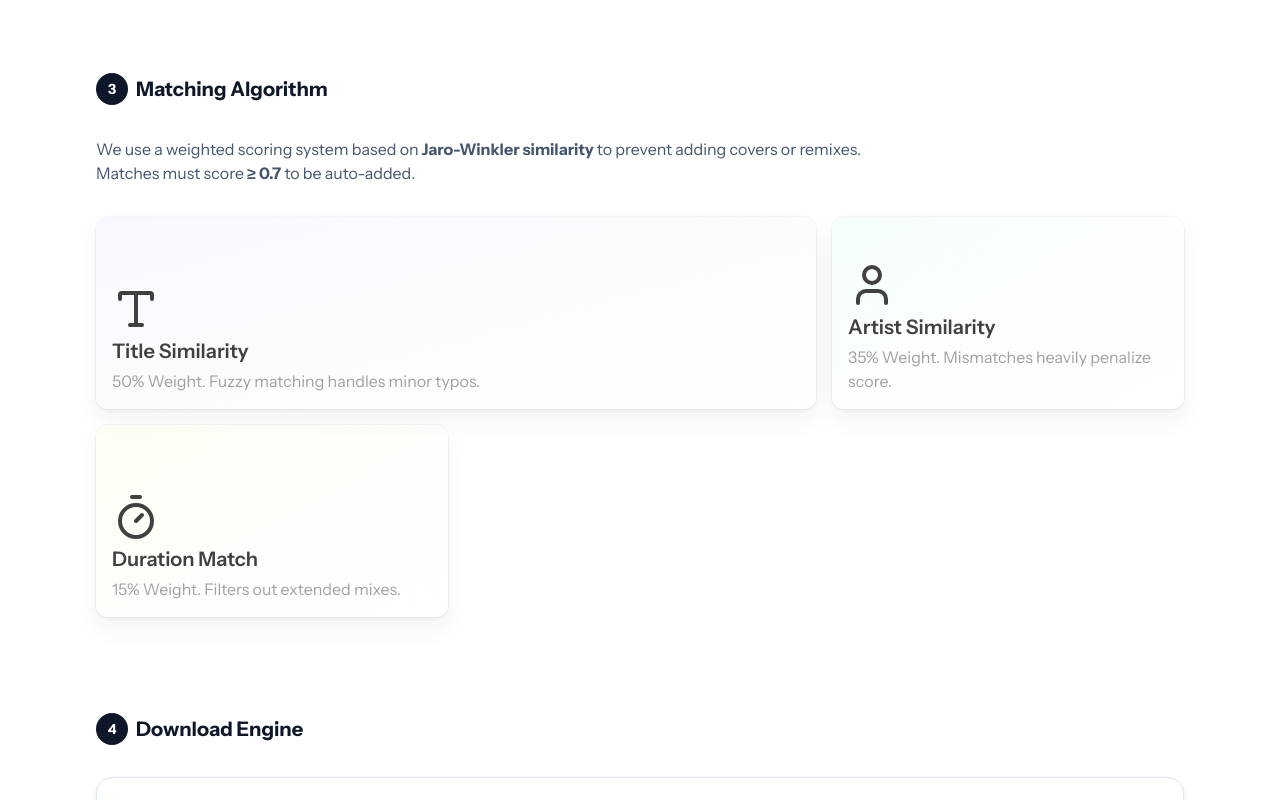
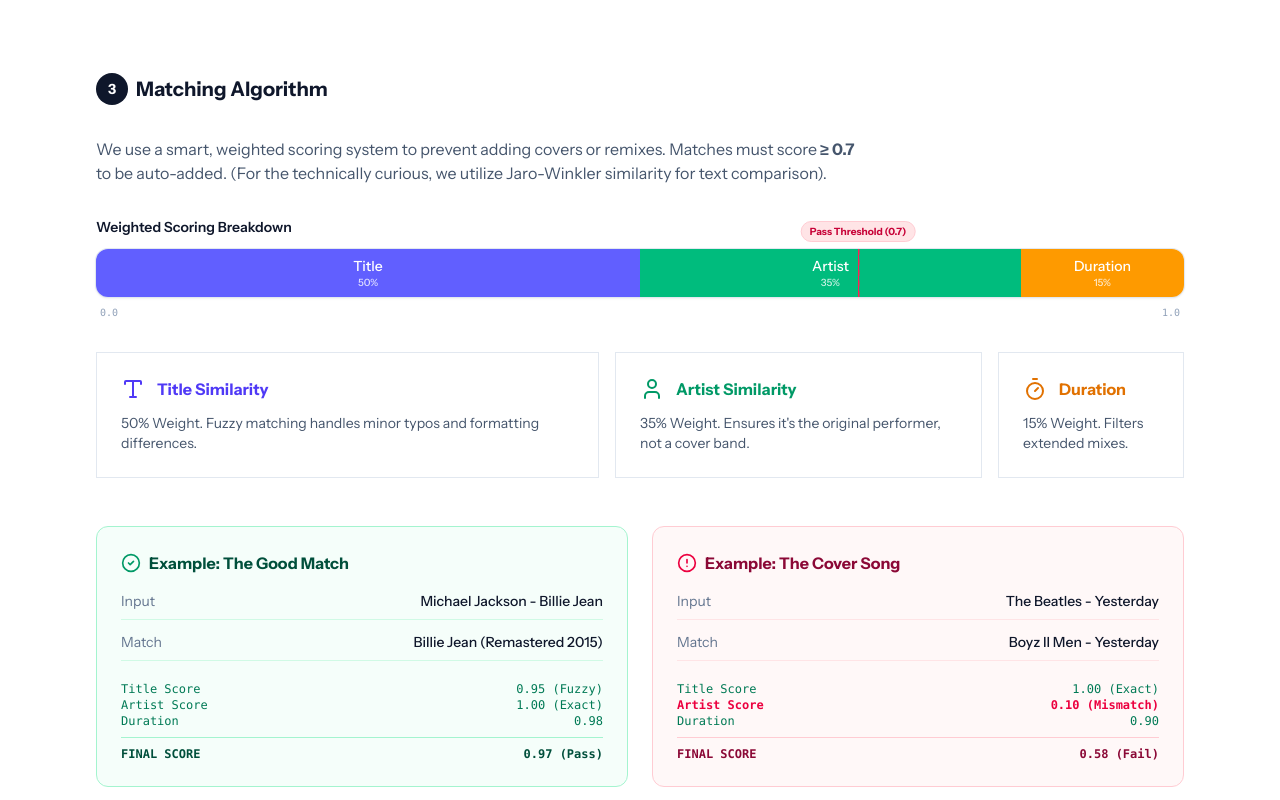
Before and after one commit to Microck/tuneport, a Next.js app in the folder website/: page /docs in a window 1280 px wide. Shown: the part 2520-3320 px from the top of the page. Built offline with nearby package versions, Linux system fonts and the light colour scheme.

Commit message:
docs: redesigned matching algorithm section

```diff
--- a/website/src/app/docs/page.tsx
+++ b/website/src/app/docs/page.tsx
@@ -9,6 +9,7 @@ import { BorderBeam } from "@/components/ui/border-beam";
 import { MagicCard } from "@/components/ui/magic-card";
 import { AnimatedShinyText } from "@/components/ui/animated-shiny-text";
 import { MatchingFlowDiagram } from "@/components/diagrams/matching-flow";
+import { MatchingWeightsChart } from "@/components/diagrams/matching-weights";
 import WordRotate from "@/components/ui/word-rotate";
 import {
   Table,
@@ -227,38 +228,84 @@ export default function DocsPage() {
             Matching Algorithm
           </h3>
           <p className="text-slate-600 mb-8 max-w-3xl">
-            We use a weighted scoring system based on <strong>Jaro-Winkler similarity</strong> to prevent adding covers or remixes. Matches must score <strong>&ge; 0.7</strong> to be auto-added.
+            We use a smart, weighted scoring system to prevent adding covers or remixes. Matches must score <strong>&ge; 0.7</strong> to be auto-added. (For the technically curious, we utilize Jaro-Winkler similarity for text comparison).
           </p>
 
-          <BentoGrid className="grid-rows-1 md:grid-rows-2 h-[400px]">
-            <BentoCard
-              name="Title Similarity"
-              className="md:col-span-2"
-              Icon={Type}
-              description="50% Weight. Fuzzy matching handles minor typos."
-              href="#"
-              cta="Core Metric"
-              background={<div className="absolute inset-0 bg-gradient-to-br from-indigo-50 to-transparent opacity-50" />}
-            />
-            <BentoCard
-              name="Artist Similarity"
-              className="md:col-span-1"
-              Icon={User}
-              description="35% Weight. Mismatches heavily penalize score."
-              href="#"
-              cta="Safety Check"
-              background={<div className="absolute inset-0 bg-gradient-to-br from-emerald-50 to-transparent opacity-50" />}
-            />
-            <BentoCard
-              name="Duration Match"
-              className="md:col-span-1"
-              Icon={Timer}
-              description="15% Weight. Filters out extended mixes."
-              href="#"
-              cta="Validation"
-              background={<div className="absolute inset-0 bg-gradient-to-br from-amber-50 to-transparent opacity-50" />}
-            />
-          </BentoGrid>
+          <div className="space-y-12">
+            <MatchingWeightsChart />
+
+            <div className="flex flex-col md:flex-row gap-4">
+              <MagicCard className="flex-[5] p-6 border border-slate-200 bg-white" gradientColor="#F1F5F9">
+                <div className="flex items-center gap-3 mb-3 text-indigo-600">
+                  <Type className="h-6 w-6" />
+                  <h4 className="font-bold">Title Similarity</h4>
+                </div>
+                <p className="text-sm text-slate-600">50% Weight. Fuzzy matching handles minor typos and formatting differences.</p>
+              </MagicCard>
+              <MagicCard className="flex-[3.5] p-6 border border-slate-200 bg-white" gradientColor="#F1F5F9">
+                <div className="flex items-center gap-3 mb-3 text-emerald-600">
+                  <User className="h-6 w-6" />
+                  <h4 className="font-bold">Artist Similarity</h4>
+                </div>
+                <p className="text-sm text-slate-600">35% Weight. Ensures it's the original performer, not a cover band.</p>
+              </MagicCard>
+              <MagicCard className="flex-[1.5] p-6 border border-slate-200 bg-white" gradientColor="#F1F5F9">
+                <div className="flex items-center gap-3 mb-3 text-amber-600">
+                  <Timer className="h-6 w-6" />
+                  <h4 className="font-bold">Duration</h4>
+                </div>
+                <p className="text-sm text-slate-600">15% Weight. Filters extended mixes.</p>
+              </MagicCard>
+            </div>
+
+            <div className="grid md:grid-cols-2 gap-6">
+              <div className="rounded-xl border border-emerald-200 bg-emerald-50/50 p-6">
+                <h4 className="font-bold text-emerald-900 mb-4 flex items-center gap-2">
+                  <CheckCircle2 className="h-5 w-5 text-emerald-600" />
+                  Example: The Good Match
+                </h4>
+                <div className="space-y-3 text-sm">
+                  <div className="flex justify-between border-b border-emerald-100 pb-2">
+                    <span className="text-slate-500">Input</span>
+                    <span className="font-medium text-slate-900">Michael Jackson - Billie Jean</span>
+                  </div>
+                  <div className="flex justify-between border-b border-emerald-100 pb-2">
+                    <span className="text-slate-500">Match</span>
+                    <span className="font-medium text-slate-900">Billie Jean (Remastered 2015)</span>
+                  </div>
+                  <div className="pt-2 font-mono text-xs">
+                    <div className="flex justify-between text-emerald-700"><span>Title Score</span><span>0.95 (Fuzzy)</span></div>
+                    <div className="flex justify-between text-emerald-700"><span>Artist Score</span><span>1.00 (Exact)</span></div>
+                    <div className="flex justify-between text-emerald-700"><span>Duration</span><span>0.98</span></div>
+                    <div className="flex justify-between font-bold text-emerald-900 mt-2 border-t border-emerald-200 pt-2"><span>FINAL SCORE</span><span>0.97 (Pass)</span></div>
+                  </div>
+                </div>
+              </div>
+
+              <div className="rounded-xl border border-rose-200 bg-rose-50/50 p-6">
+                <h4 className="font-bold text-rose-900 mb-4 flex items-center gap-2">
+                  <AlertCircle className="h-5 w-5 text-rose-600" />
+                  Example: The Cover Song
+                </h4>
+                <div className="space-y-3 text-sm">
+                  <div className="flex justify-between border-b border-rose-100 pb-2">
+                    <span className="text-slate-500">Input</span>
+                    <span className="font-medium text-slate-900">The Beatles - Yesterday</span>
+                  </div>
+                  <div className="flex justify-between border-b border-rose-100 pb-2">
+                    <span className="text-slate-500">Match</span>
+                    <span className="font-medium text-slate-900">Boyz II Men - Yesterday</span>
+                  </div>
+                  <div className="pt-2 font-mono text-xs">
+                    <div className="flex justify-between text-emerald-700"><span>Title Score</span><span>1.00 (Exact)</span></div>
+                    <div className="flex justify-between text-rose-600 font-bold"><span>Artist Score</span><span>0.10 (Mismatch)</span></div>
+                    <div className="flex justify-between text-emerald-700"><span>Duration</span><span>0.90</span></div>
+                    <div className="flex justify-between font-bold text-rose-900 mt-2 border-t border-rose-200 pt-2"><span>FINAL SCORE</span><span>0.58 (Fail)</span></div>
+                  </div>
+                </div>
+              </div>
+            </div>
+          </div>
         </div>
 
         <div className="mb-24">
--- /dev/null
+++ b/website/src/components/diagrams/matching-weights.tsx
@@ -0,0 +1,39 @@
+import { cn } from "@/lib/utils";
+
+export function MatchingWeightsChart() {
+  return (
+    <div className="w-full my-8">
+      <h4 className="text-sm font-semibold text-slate-900 mb-3">Weighted Scoring Breakdown</h4>
+      <div className="relative">
+        <div className="flex w-full h-12 rounded-xl overflow-hidden font-medium text-xs sm:text-sm text-white shadow-sm ring-1 ring-slate-200">
+          <div className="bg-indigo-500 flex flex-col items-center justify-center hover:bg-indigo-600 transition-colors cursor-help" style={{ width: '50%' }} title="Title Similarity (50%)">
+            <span>Title</span>
+            <span className="opacity-80 text-[10px]">50%</span>
+          </div>
+          <div className="bg-emerald-500 flex flex-col items-center justify-center hover:bg-emerald-600 transition-colors cursor-help" style={{ width: '35%' }} title="Artist Similarity (35%)">
+            <span>Artist</span>
+            <span className="opacity-80 text-[10px]">35%</span>
+          </div>
+          <div className="bg-amber-500 flex flex-col items-center justify-center hover:bg-amber-600 transition-colors cursor-help" style={{ width: '15%' }} title="Duration Match (15%)">
+            <span className="hidden sm:inline">Duration</span>
+            <span className="sm:hidden">Time</span>
+            <span className="opacity-80 text-[10px]">15%</span>
+          </div>
+        </div>
+
+        {/* Threshold Marker */}
+        <div className="absolute top-0 bottom-0 left-[70%] w-px bg-rose-500 z-10 hidden sm:block">
+          <div className="absolute -top-7 left-1/2 -translate-x-1/2 bg-rose-100 text-rose-700 text-[10px] font-bold px-2 py-0.5 rounded-full border border-rose-200 whitespace-nowrap">
+            Pass Threshold (0.7)
+          </div>
+          <div className="absolute top-0 bottom-0 left-0 w-px border-l-2 border-dashed border-rose-500/50"></div>
+        </div>
+      </div>
+      <div className="flex justify-between text-[10px] text-slate-400 mt-2 font-mono px-1">
+        <span>0.0</span>
+        <span className="sm:hidden text-rose-500 font-bold">^ 0.7 Pass</span>
+        <span>1.0</span>
+      </div>
+    </div>
+  );
+}
```
